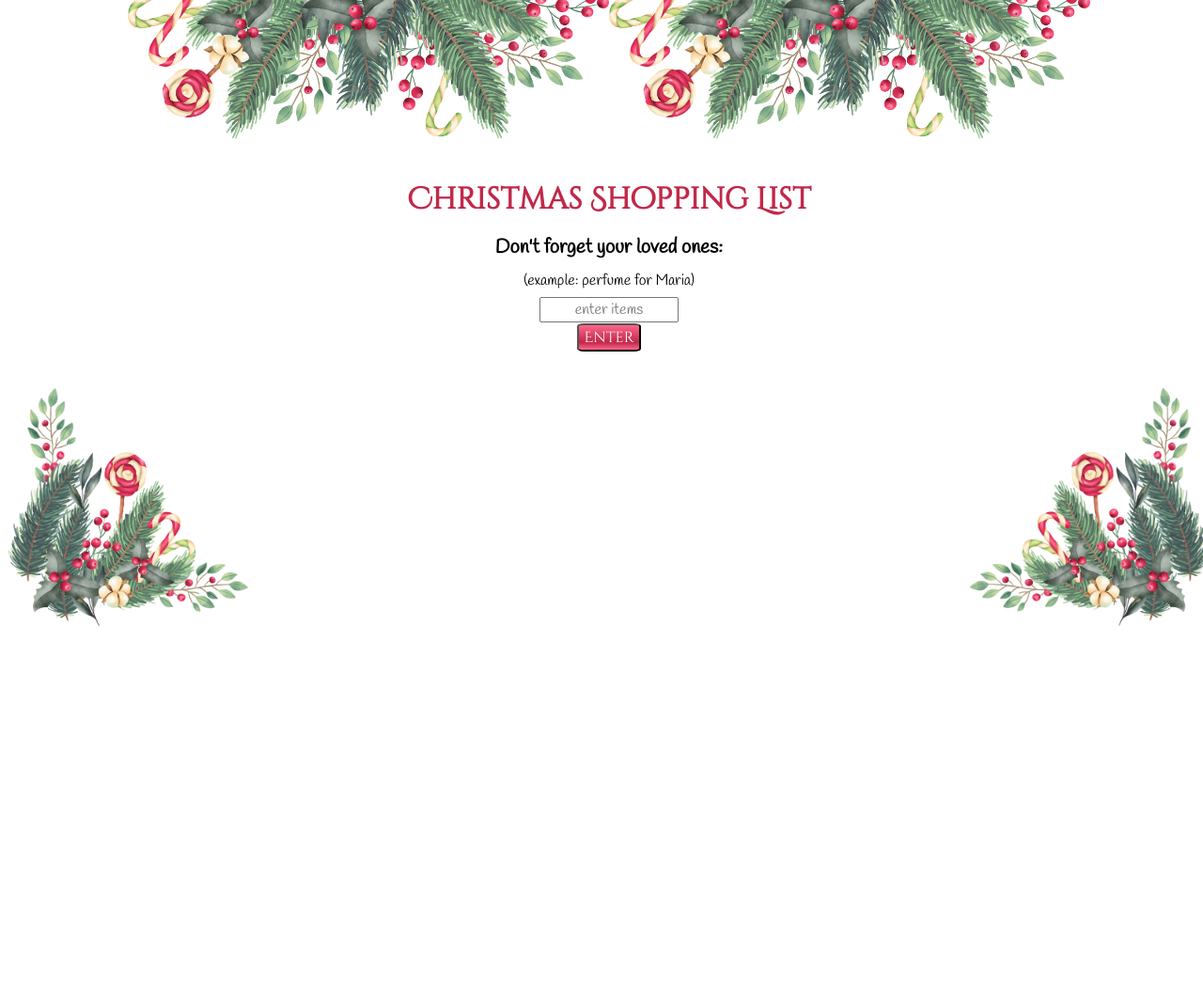
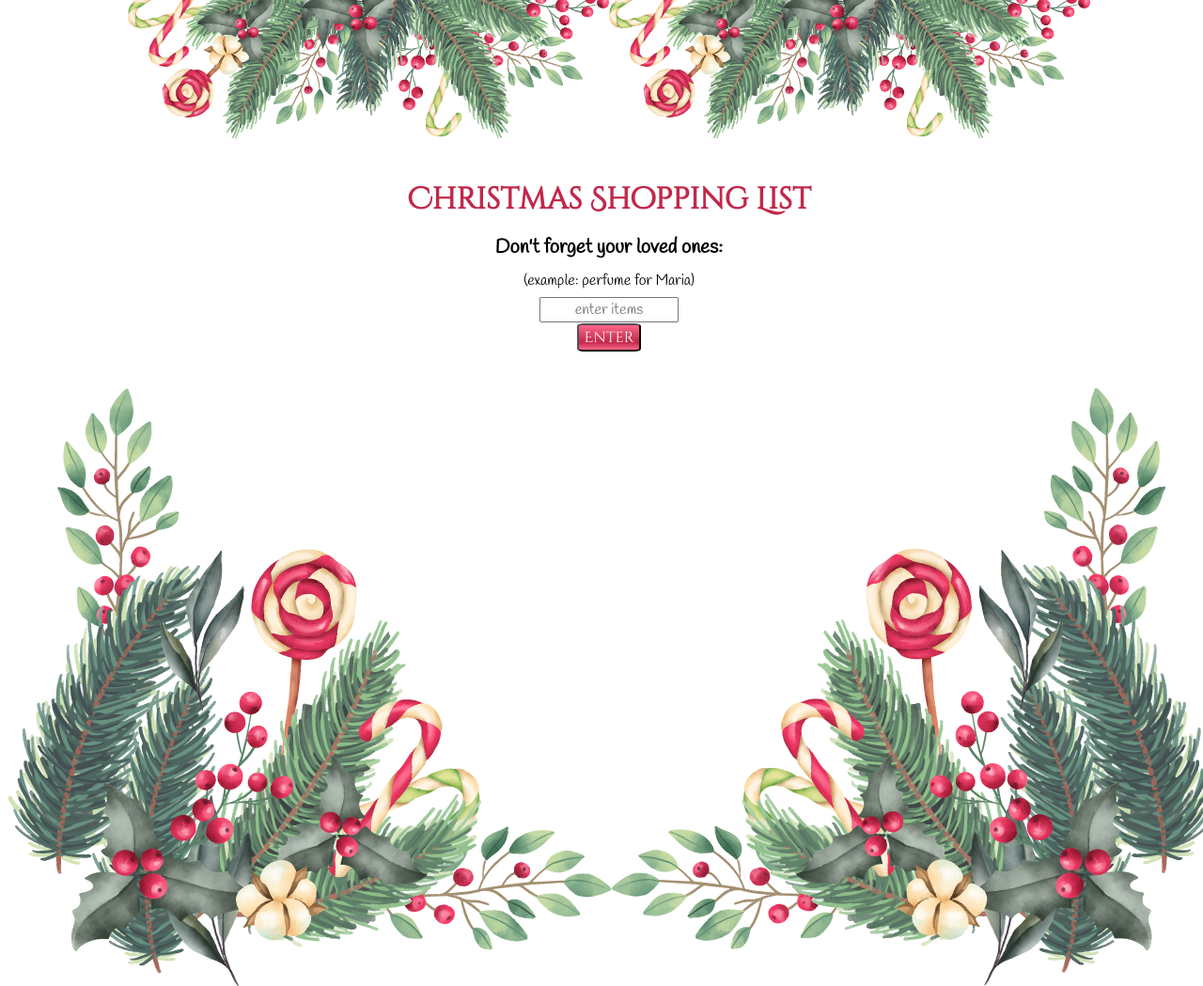
Before and after one commit to Nuity29/christmas_shopping_list, a plain HTML site: page index.html in a window 1280 px wide. Shown: the whole page at 94% size. Before the commit the page ends 816 px from the top, so only its background shows below. Drawn offline with Linux system fonts and the light colour scheme.

Commit message:
Add files via upload

```diff
--- a/style.css
+++ b/style.css
@@ -75,6 +75,11 @@ p, #userInput {
     background: white;
 }
 
+#bottom > img{
+    height: 100%;
+    width: 100%;
+}
+
 #list {
     font-size: 1.2em;
 }
```
